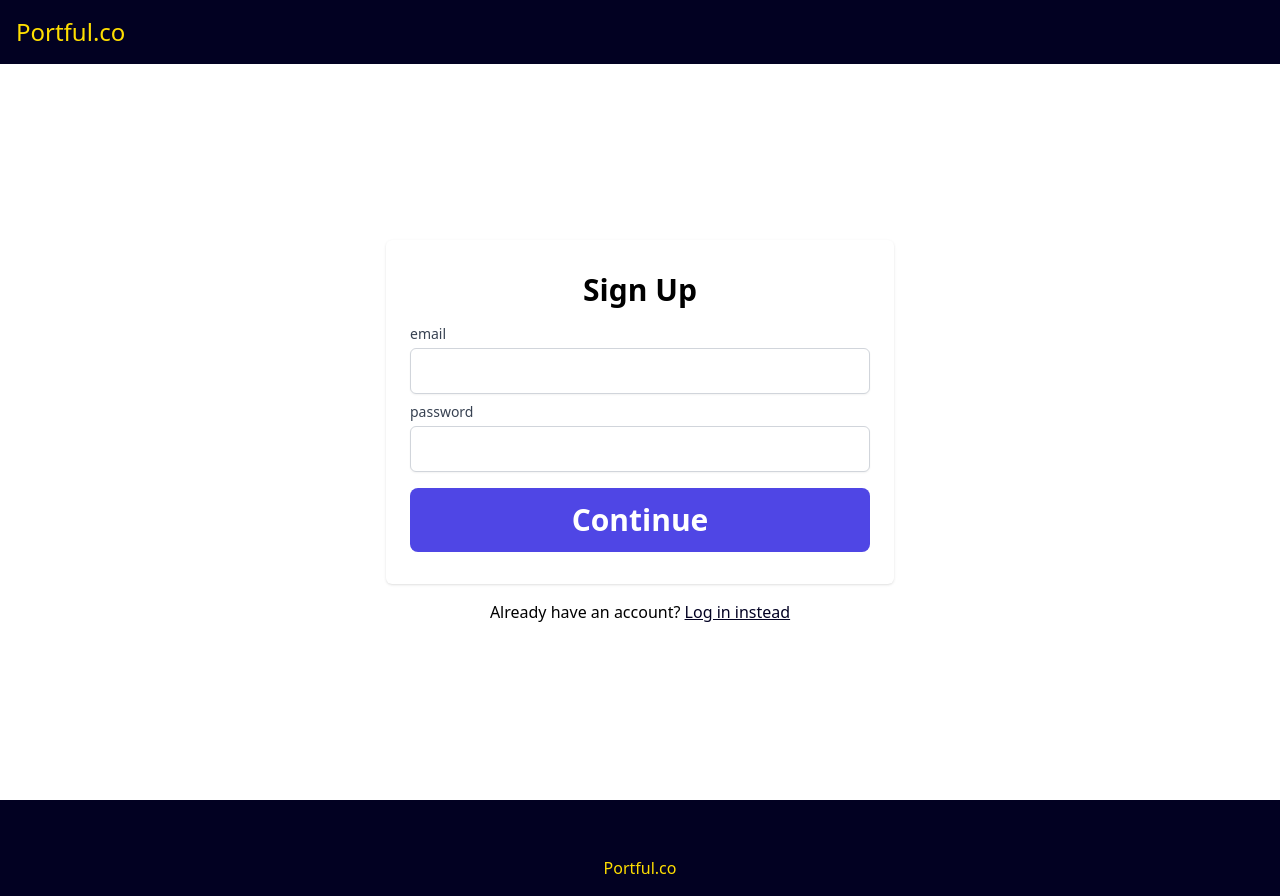
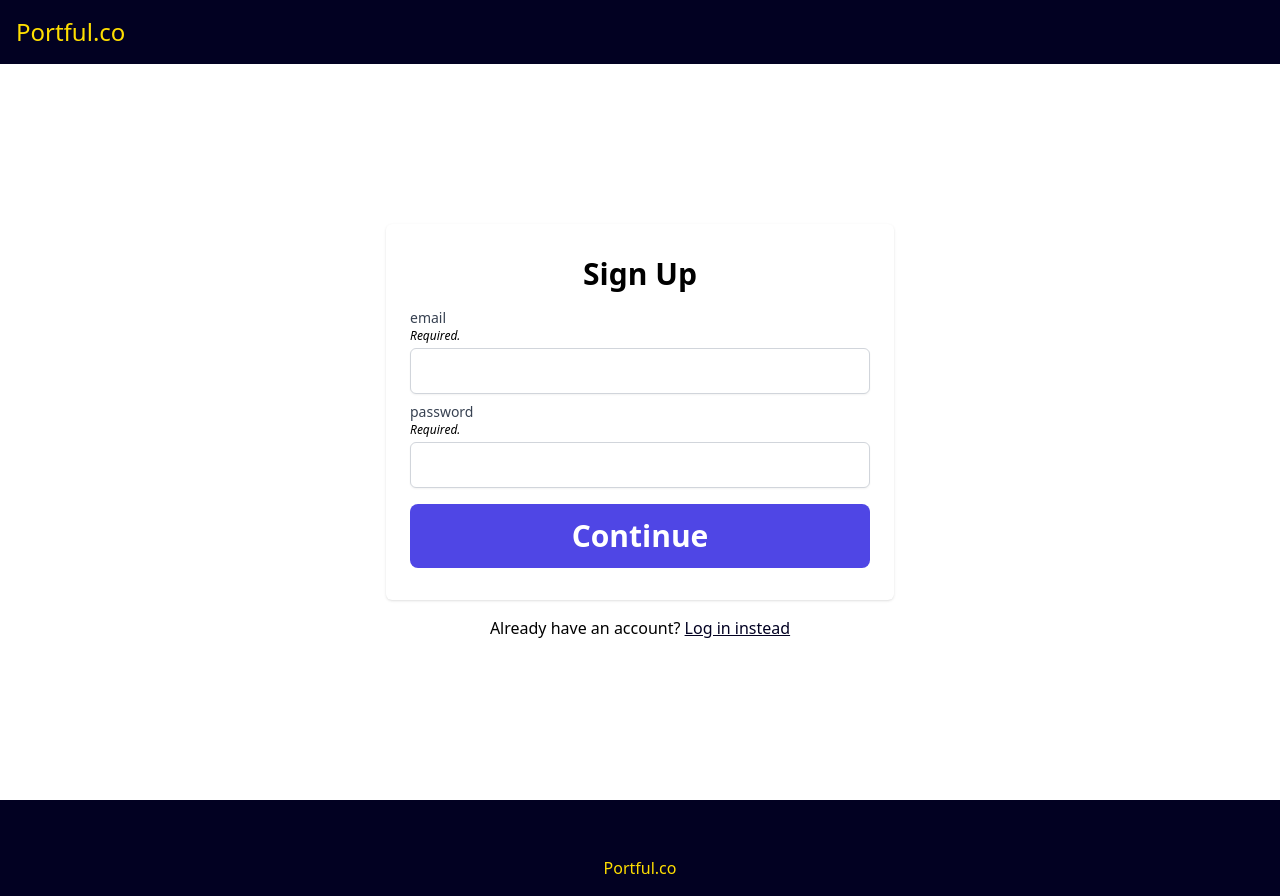
Before and after one commit to jwhubert91/portfolio-site, a React (Create React App) app: page /signup in a window 1280 px wide. Built offline with nearby package versions, Linux system fonts and the light colour scheme; no server answers.

Commit message:
Start on validation for project form, still working on bug where form submit validates, then erases images fields and possibly other fields

```diff
--- a/src/components/Input.tsx
+++ b/src/components/Input.tsx
@@ -42,8 +42,11 @@ function Input({
       {label && (
         <span className="block text-sm font-medium text-gray-700">{label}</span>
       )}
-      {description && (
-        <p className="text-xs italic text-black">{description}</p>
+      {(required || description) && (
+        <p className="text-xs italic text-black">
+          {required ? "Required. " : ""}
+          {description}
+        </p>
       )}
       <input
         type={type}
--- a/src/components/TextArea.tsx
+++ b/src/components/TextArea.tsx
@@ -10,6 +10,7 @@ interface TextAreaProps {
   placeholder?: string
   onChange?: (e: SyntheticEvent) => void
   inputValue?: string | number | readonly string[] | undefined
+  required?: boolean
 }
 
 function TextArea({
@@ -21,14 +22,18 @@ function TextArea({
   maxLength = 9999,
   onChange,
   inputValue,
+  required = false,
 }: TextAreaProps) {
   return (
     <label className={`text-left mb-2 ${containerClassName}`}>
       {label && (
         <span className="block text-sm font-medium text-gray-700">{label}</span>
       )}
-      {description && (
-        <p className="text-xs italic text-black">{description}</p>
+      {(description || required) && (
+        <p className="text-xs italic text-black">
+          {required ? "Required. " : ""}
+          {description}
+        </p>
       )}
       <textarea
         className={`${inputClassName} ${defaultInputClasses}`}
@@ -36,6 +41,7 @@ function TextArea({
         onChange={onChange}
         value={inputValue}
         placeholder={placeholder}
+        required={required}
       />
     </label>
   )
--- a/src/pages/ProjectForm.tsx
+++ b/src/pages/ProjectForm.tsx
@@ -67,6 +67,19 @@ function ProjectForm() {
   const { getFilePath, deleteFile } = useStorage()
   const { user } = useAuthContext()
   const { getProject, isPending, retrievedProjectRef } = useGetSingleProject()
+
+  const validate = () => {
+    setError("")
+    if (projectTitle === undefined) {
+      setError("Please enter a project title")
+      return false
+    }
+    if (summary === undefined) {
+      setError("Please enter a summary")
+      return false
+    }
+    return true
+  }
 
   const uploadImages = async () => {
     let projectImages: ProjectImageType[] = []
@@ -163,7 +176,8 @@ function ProjectForm() {
   const handleSubmit = async (e: React.FormEvent) => {
     e.preventDefault()
     setIsLoading(true)
-    if (user?.displayName && urlSlug) {
+    const isValidated = validate()
+    if (isValidated && user?.displayName && urlSlug) {
       isProjectSlugTaken().then(async (res) => {
         if (res === true) {
           setError(
@@ -295,6 +309,7 @@ function ProjectForm() {
                   )
                   setUrlSlug(urlSlugResult)
                 }}
+                required
                 bottomNote={`Project URL: @${user?.displayName}/${urlSlug}`}
               />
               <TextArea
@@ -306,6 +321,7 @@ function ProjectForm() {
                 }}
                 maxLength={256}
                 inputValue={summary}
+                required
               />
               <ImageInput
                 containerClassName="py-2 mb-2"
```
